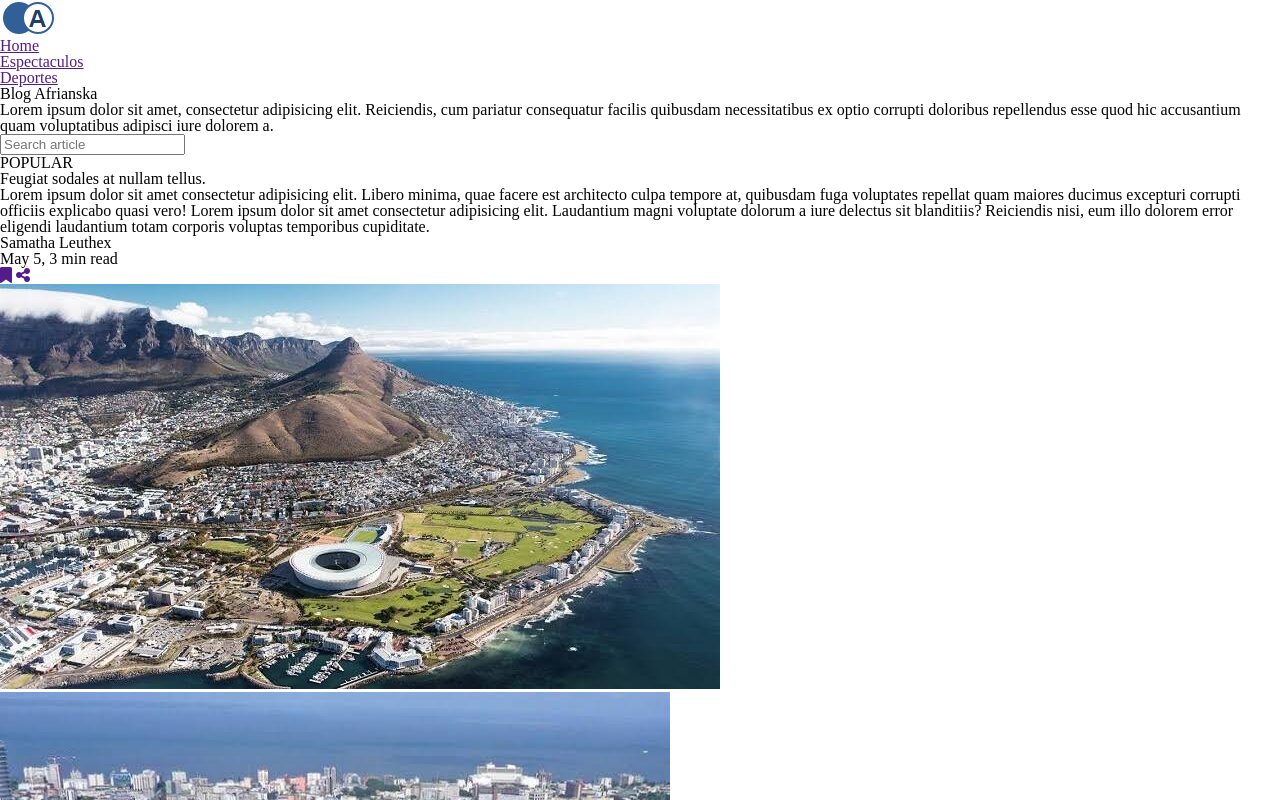
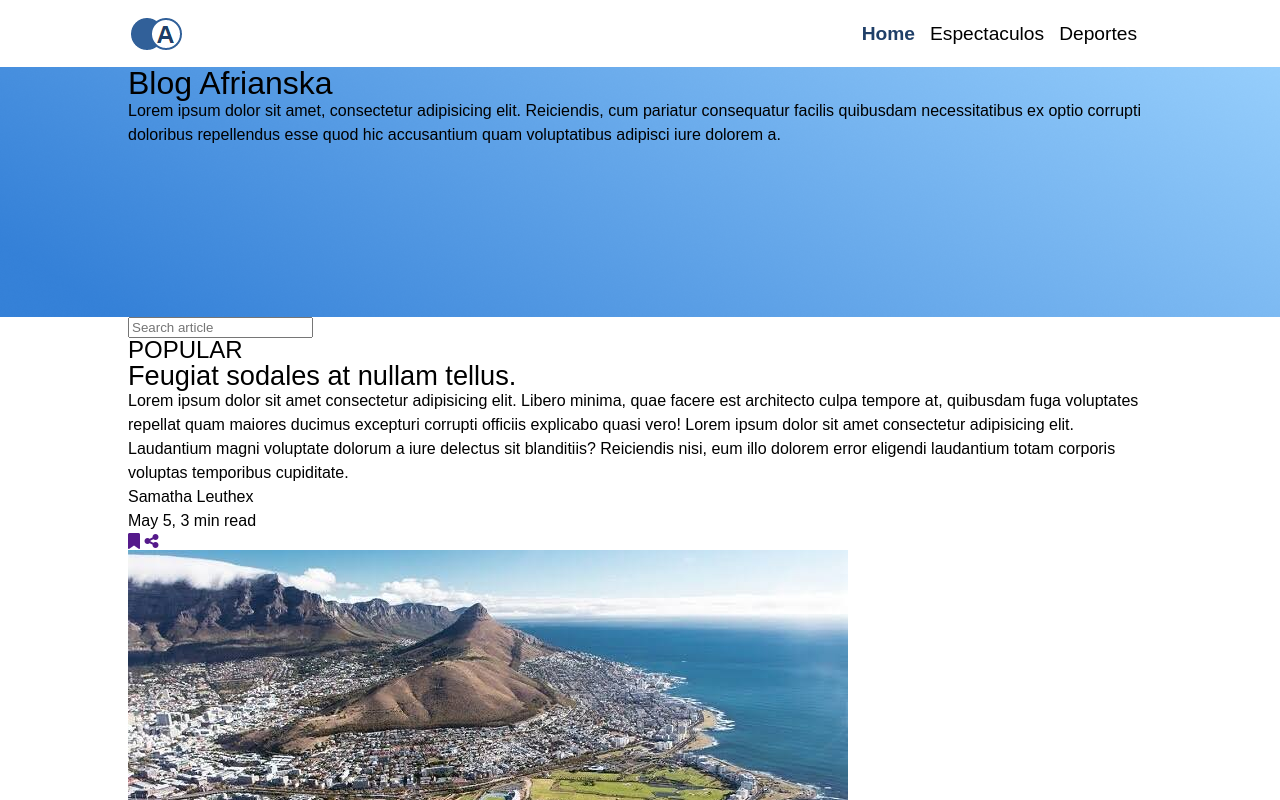
Before and after one commit to elmerwilly/reto-blog, a plain HTML site: page index.html in a window 1280 px wide. Shown: the top 800 px of the page. Drawn offline with Linux system fonts and the light colour scheme.

Commit message:
estilos a header

```diff
--- a/css/style.css
+++ b/css/style.css
@@ -0,0 +1,71 @@
+/* globals  */
+body {
+  font-family: Arial;
+}
+
+.contenedor {
+  max-width: 80%;
+  margin: auto;
+}
+
+h1 {
+  font-size: 2rem;
+}
+
+h2 {
+  font-size: 1.7rem;
+}
+
+h3 {
+  font-size: 1.5rem;
+}
+
+h4 {
+  font-size: 1.3rem;
+}
+
+a {
+  text-decoration: none;
+}
+
+p {
+  line-height: 1.5;
+}
+
+/* header  */
+header {
+  display: flex;
+  justify-content: space-between;
+  align-items: center;
+  margin: 0 8rem;
+  padding: 1rem 0;
+
+}
+
+header ul {
+  display: flex;
+}
+
+header ul li {
+  margin-right: 15px;
+
+
+}
+header a {
+   color: black;
+   font-size: 1.2rem;
+ }
+
+ header .c-blue {
+   color: #1F3F68;
+   font-weight: bold;
+ }
+
+ /* banner  */
+
+ .baner {
+   background-image: url(../img/banner.png);
+   background-size: cover;
+   background-repeat: no-repeat;
+   height: 250px;
+ }
--- a/index.html
+++ b/index.html
@@ -18,7 +18,7 @@
     <nav>
       <ul>
         <li>
-          <a href="">Home</a>
+          <a class="c-blue" href="">Home</a>
         </li>
         <li>
           <a href="">Espectaculos</a>
```
Also changed, not shown: img/banner.png (added).
